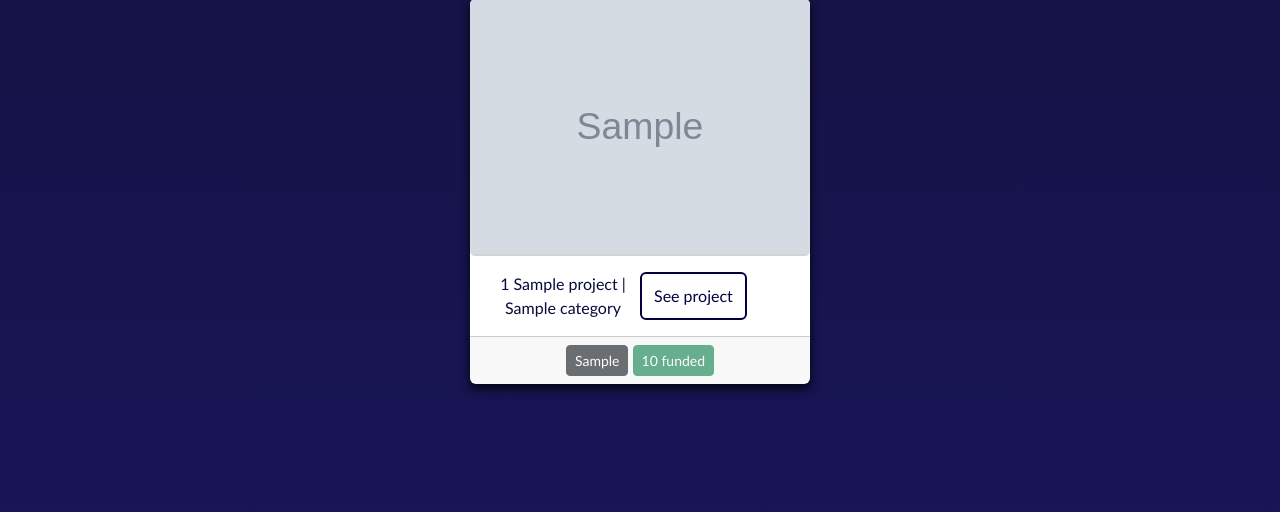
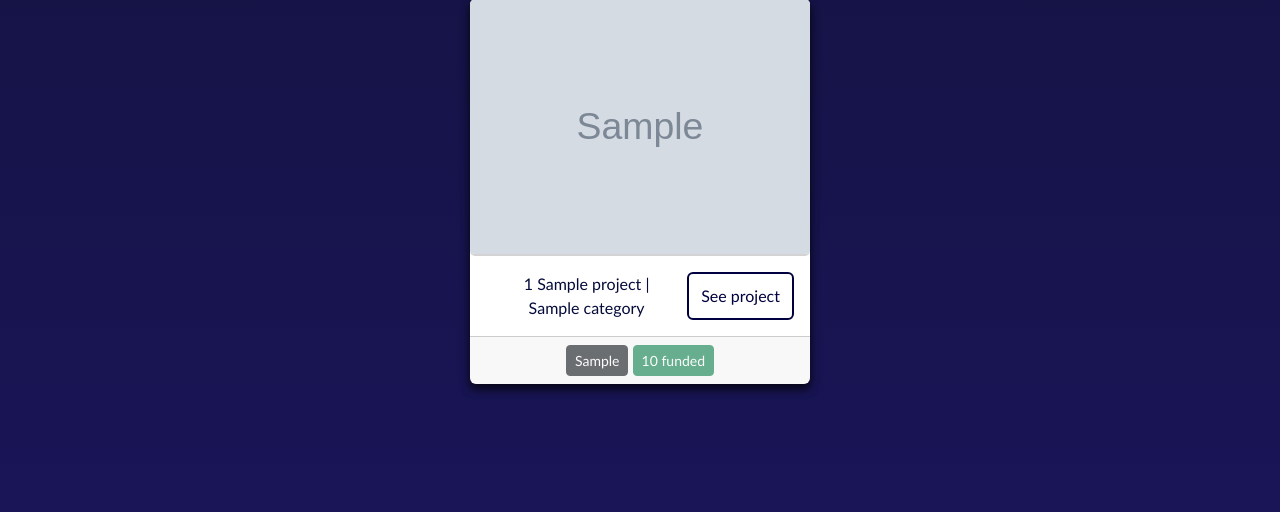
Before and after one commit to giuliannarlau/crowdfunding, a Flask app: template templates/index.html in a window 1280 px wide. Shown: the part 761-1274 px from the top of the page. Run offline with Flask 3, Linux system fonts and the light colour scheme; the visitor is signed in with stand-in values (Sample User, id 1); tables that the repository leaves empty or names only in its code hold one stand-in row (values such as "Sample post"); the template is opened without the code that fills it: most values are stand-ins (such as "Sample title", 1, 10 or a date in 2020); grey boxes marked "Sample" are stand-in pictures; some libraries are stand-ins or nearby versions.

Commit message:
commit donate

```diff
--- a/app.py
+++ b/app.py
@@ -177,12 +177,14 @@ def donate():
     data = request.get_json()
     project_id = data.get("project_id")
 
-    # Check if project is valid for user to donate
-    db = conn.cursor()
+    # Get project info from db
+    db = conn.cursor(dictionary=True)
     query = "SELECT status, public_key FROM projects WHERE id = %s"
     params = (project_id,)
     db.execute(query, params)
     project_data = db.fetchone()
+
+    # Check if project is valid for user to donate
     if project_data["status"] != "active":
         return apology("You can't donate to an expired project.")
 
--- a/templates/index.html
+++ b/templates/index.html
@@ -70,7 +70,7 @@
           <div class="card project-card">
             <img class="card-img" src="{{ project['image_path'] }}" alt="project image">
             <div class="card-body d-flex">
-              <p class="card-text w-50 my-auto">{{ project["project_id"] }} {{ project["name"] }} | {{ project["category"] }}</p>
+              <p class="card-text w-50 m-auto">{{ project["project_id"] }} {{ project["name"] }} | {{ project["category"] }}</p>
               <button class="btn btn-outline-dark" onclick="location.href='{{ url_for('project_page', project_id=project['project_id']) }}'">See project</button>
             </div>
             <div class="card-footer pb-2">
```
